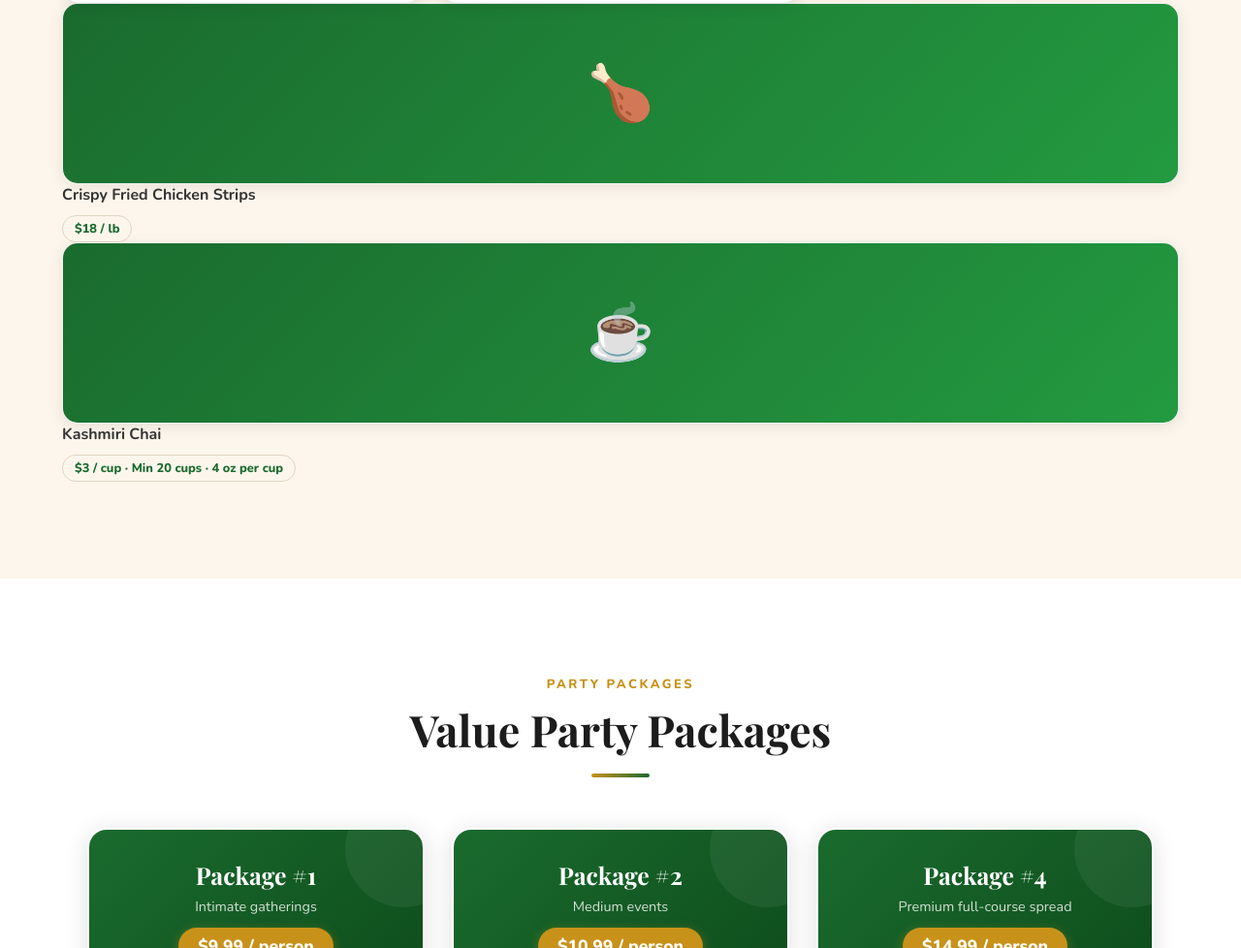
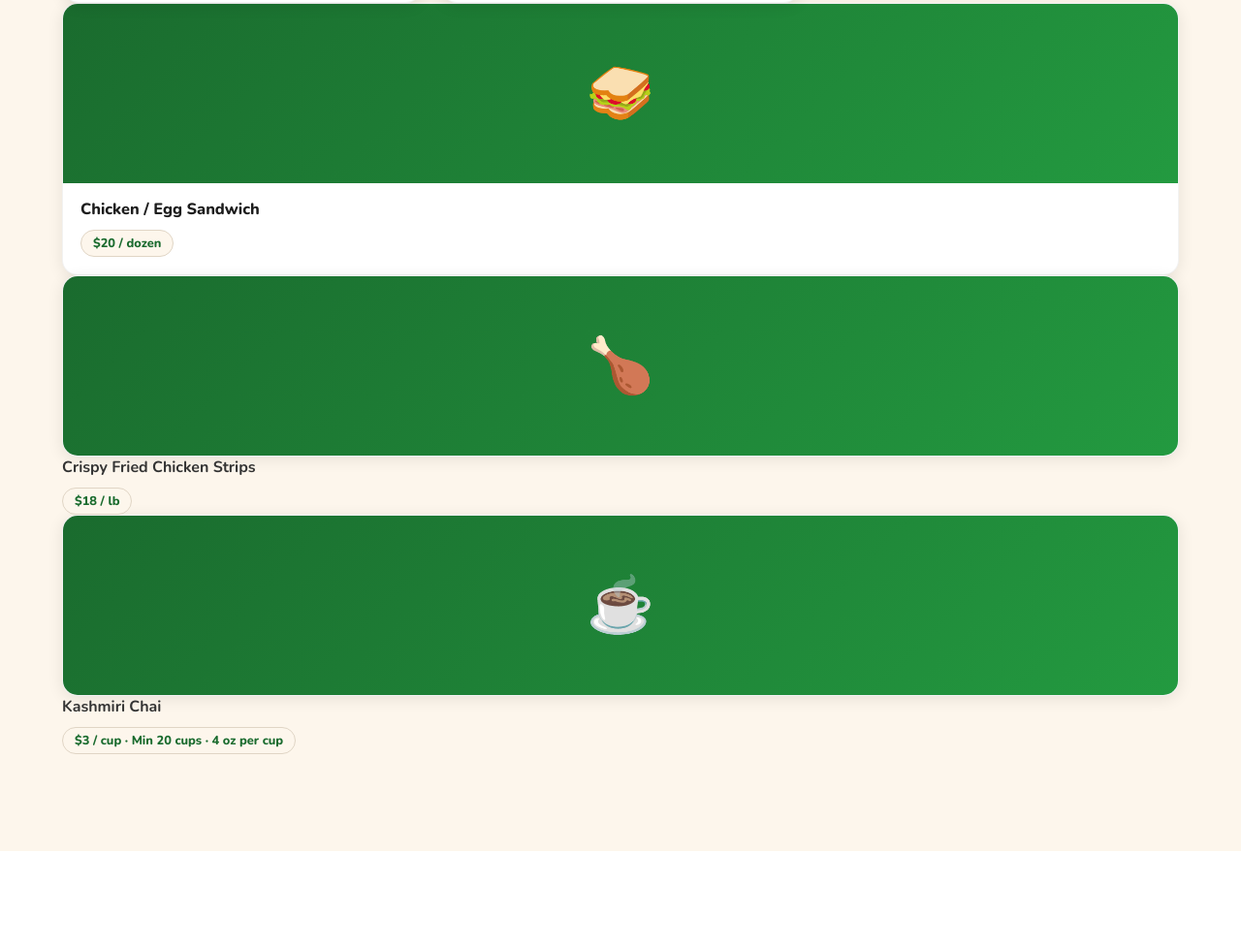
Before and after one commit to shwgit-gcp/AsmaCatering, a plain HTML site: page index.html in a window 1280 px wide. Shown: the part 6967-7945 px from the top of the page at 97% size. Drawn offline with nearby package versions, Linux system fonts and the light colour scheme.

Commit message:
Update index.html

```diff
--- a/index.html
+++ b/index.html
@@ -837,8 +837,9 @@ Contact us today to discuss your catering needs and discover the delicious flavo
       <div class="menu-card reveal"><div class="menu-card-placeholder">🫘</div><div class="menu-card-body"><h4>Chana Chat</h4><div class="menu-prices"><div class="price-tag"><span>M</span> $40</div><div class="price-tag"><span>L</span> $70</div></div></div></div>
       <div class="menu-card reveal"><div class="menu-card-img-wrap"><img class="menu-card-img" src="images/Chicken Bread.jpg" alt="Chicken Bread" loading="lazy"/></div><div class="menu-card-body"><h4>Chicken Bread (12 inch)</h4><div class="menu-prices"><div class="price-tag">$20 each</div></div></div></div>
       <div class="menu-card reveal"><div class="menu-card-img-wrap"><img class="menu-card-img" src="images/Slider.jpg" alt="Slider (Chicken / Beef)" loading="lazy"/><div></div class="menu-card-body"><h4>Sliders</h4></div class="price-tag">$24 / dozen</div></div></div></div>
-      <div class="menu-card reveal"><div class="menu-card-placeholder">🍗</div></div class="menu-card-body"><h4>Crispy Fried Chicken Strips</h4><div class="menu-prices"><div class="price-tag">$18 / lb</div></div></div></div></div>
-      <div class="menu-card reveal"><div class="menu-card-placeholder">☕</div></div class="menu-card-body"><h4>Kashmiri Chai</h4><div class= "menu-prices"><div class="price-tag">$3 / cup · Min 20 cups · 4 oz per cup </div></div></div></div><div>
+      <div class="menu-card reveal"><div class="menu-card-placeholder">🥪</div><div class="menu-card-body"><h4>Chicken / Egg Sandwich</h4><div class="menu-prices"><div class="price-tag">$20 / dozen</div></div></div></div>
+      <div class="menu-card reveal"><div class="menu-card-placeholder">🍗</div></div class="menu-card-body"><h4>Crispy Fried Chicken Strips</h4><div class="menu-prices"><div class="price-tag">$18 / lb</div></div></div></div>
+      <div class="menu-card reveal"><div class="menu-card-placeholder">☕</div></div class="menu-card-body"><h4>Kashmiri Chai</h4><div class="menu-prices"><div class="price-tag">$3 / cup · Min 20 cups · 4 oz per cup </div></div></div></div>
     </div>
   </div>
 
```
